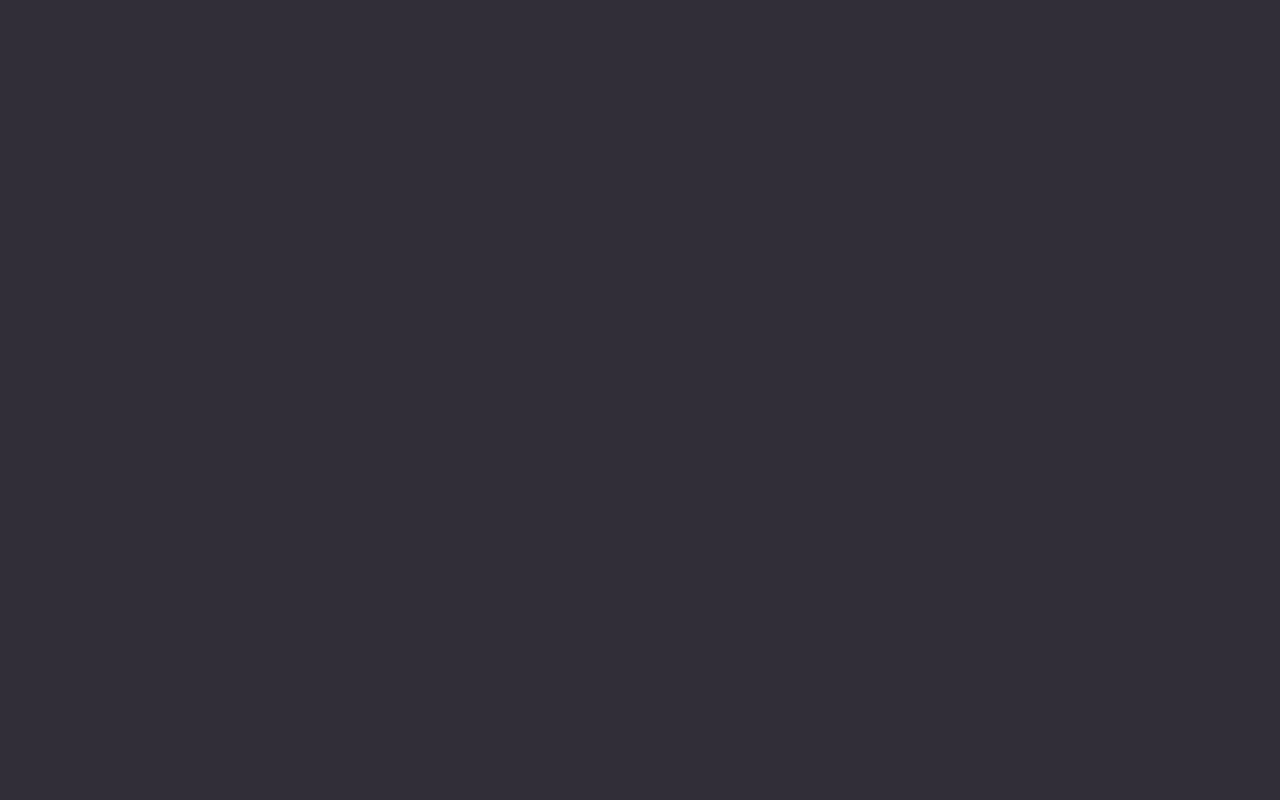
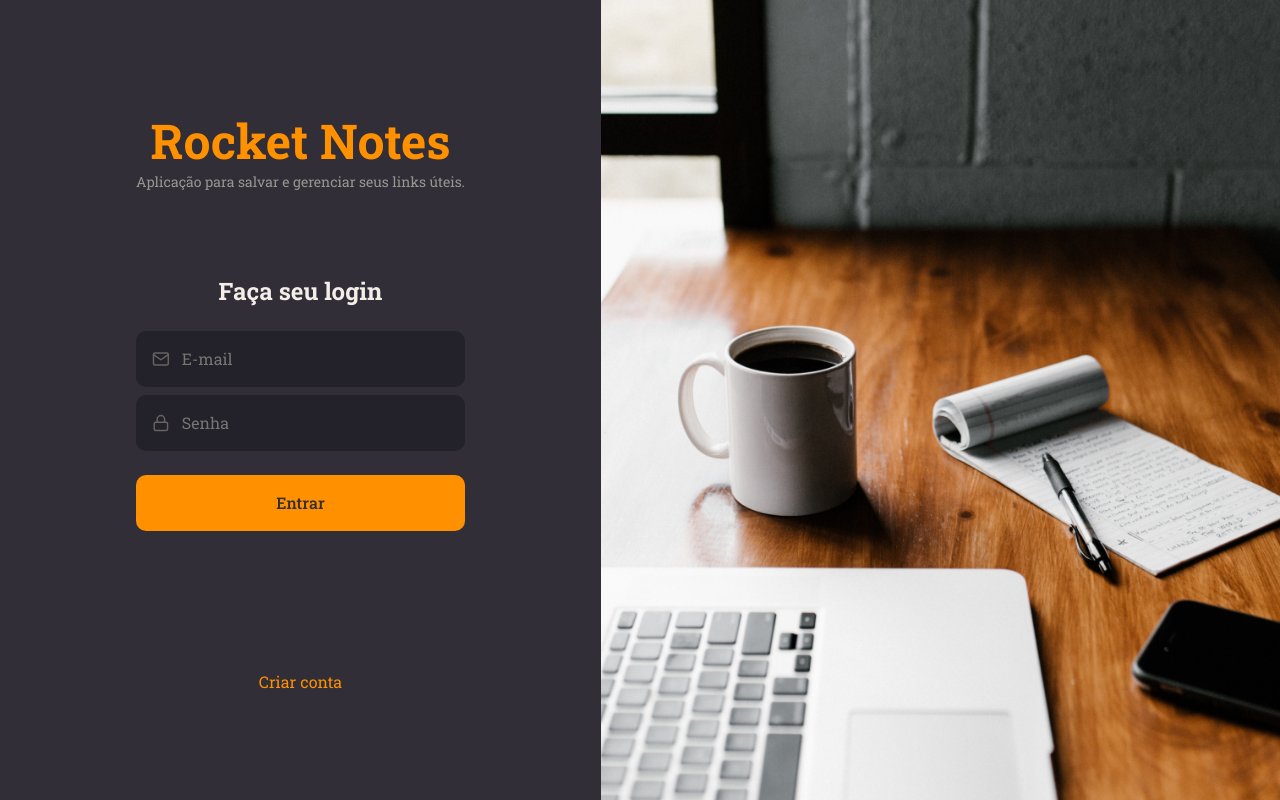
Before and after one commit to Layonzera/stage09-frontend, a React (Vite) app: page / in a window 1280 px wide. Built offline with nearby package versions, Linux system fonts and the light colour scheme.

Commit message:
signin component done and learning how import and use images in react

```diff
--- a/src/pages/SignIn/index.jsx
+++ b/src/pages/SignIn/index.jsx
@@ -1,9 +1,24 @@
-import { Container } from "./styles";
+import { Container, Form, Background } from "./styles";
+import { Input } from '../../components/Input'
+import { FiLogIn, FiMail, FiLock } from 'react-icons/fi'
+import { Button } from '../../components/Button'
 
 export function SignIn() {
   return(
     <Container>
+      <Form>
+        <h1>Rocket Notes</h1>
+        <p>Aplicação para salvar e gerenciar seus links úteis.</p>
 
+        <h2>Faça seu login</h2>
+        <Input placeholder="E-mail" type="text" icon={FiMail}/>
+        <Input placeholder="Senha" type="password" icon={FiLock}/>
+        <Button title="Entrar"/>
+
+        <a href="#">Criar conta</a>
+      </Form>
+
+      <Background />
     </Container>
   )
 }
--- a/src/pages/SignIn/styles.js
+++ b/src/pages/SignIn/styles.js
@@ -1,7 +1,43 @@
 import styled from 'styled-components'
+import backgroundImg from '../../assets/background.png'
 
 export const Container = styled.div`
   height: 100vh;
   display: flex;
   align-items: stretch;
 `
+
+export const Form = styled.form`
+  padding: 0 136px;
+  display: flex;
+  flex-direction: column;
+  justify-content: center;
+  align-items: center;
+  text-align: center;
+
+  > h1 {
+    font-size: 48px;
+    color: ${({ theme }) => theme.COLORS.ORANGE};
+  }
+
+  > p {
+    font-size: 14px;
+    color: ${({ theme }) => theme.COLORS.GRAY_100};
+  }
+
+  > h2 {
+    font-size: 24px;
+    margin: 84px 0 24px;
+  }
+
+  > a {
+    margin-top: 124px;
+    color: ${({ theme }) => theme.COLORS.ORANGE};
+  }
+`
+
+export const Background = styled.div`
+  flex: 1;
+  background: url(${backgroundImg}) no-repeat center center;
+  background-size: cover;
+`
```
Also changed, not shown: src/assets/background.png (added).
